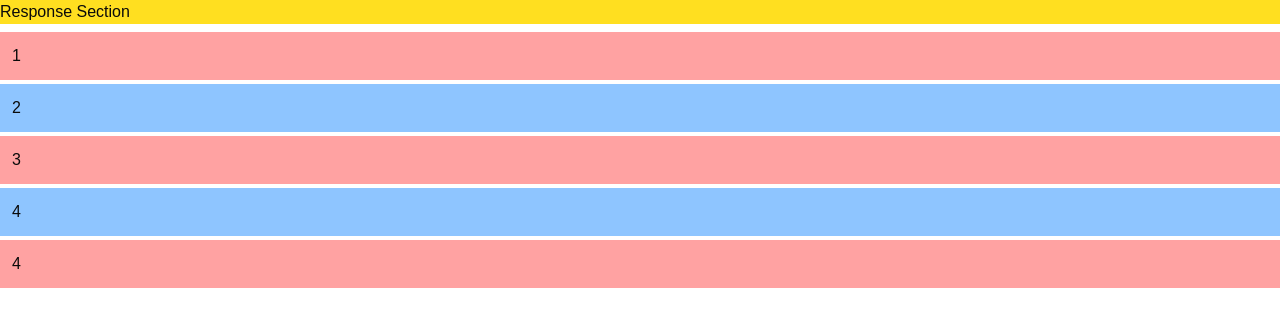
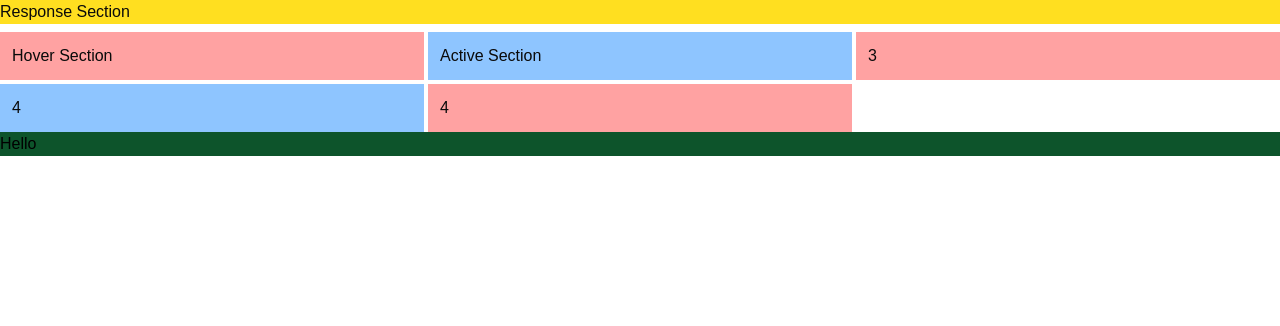
Before and after one commit to imPranab14/TanStack-Pro-Dashboard, a React (Vite) app: page /tailwind in a window 1280 px wide. Shown: the top 326 px of the page. Built offline with nearby package versions, Linux system fonts and the light colour scheme; no server answers.

Commit message:
tailwind hover

```diff
--- a/src/features/tailwind/Tailwind.jsx
+++ b/src/features/tailwind/Tailwind.jsx
@@ -33,7 +33,6 @@ function Tailwind() {
         <div className="bg-blue-300">3</div>
       </div> */}
 
-
       {/* Response Card Design */}
 
       {/* Design for small screens first
@@ -47,13 +46,18 @@ function Tailwind() {
       {/* <div class="text-sm md:text-lg lg:text-xl">
          Responsive Text
       </div> */}
-      <div className="grid grid-cols-3 gap-1  sm:grid-cols-1">
-        <div className="bg-red-300 p-3">1</div>
-        <div className="bg-blue-300 p-3">2</div>
+      <div className="grid grid-cols-1 gap-1 md:grid-cols-2 lg:grid-cols-3">
+        <div className="bg-red-300 hover:bg-blue-400 p-3">Hover Section</div>
+        <div className="bg-blue-300 active:bg-green-300 p-3">
+          Active Section
+        </div>
         <div className="bg-red-300 p-3">3</div>
         <div className="bg-blue-300 p-3">4</div>
         <div className="bg-red-300 p-3">4</div>
       </div>
+
+      {/* Dark Mode */}
+      <div class="bg-green-900 text-black dark:bg-black dark:text-white">Hello</div>
     </>
   );
 }
```
